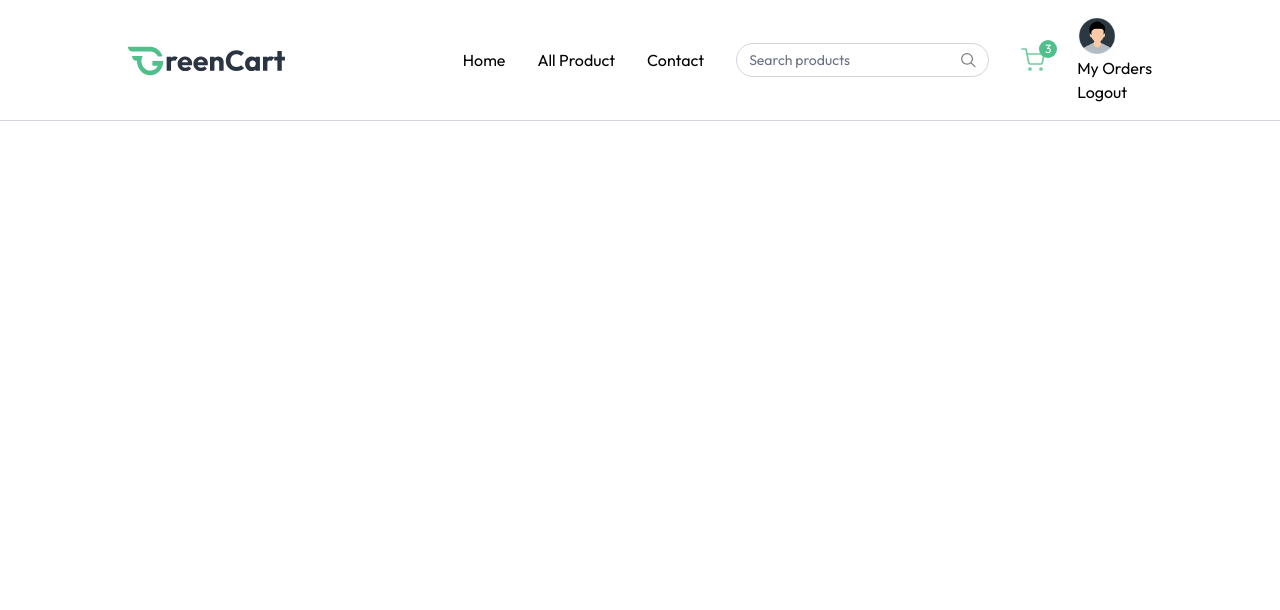
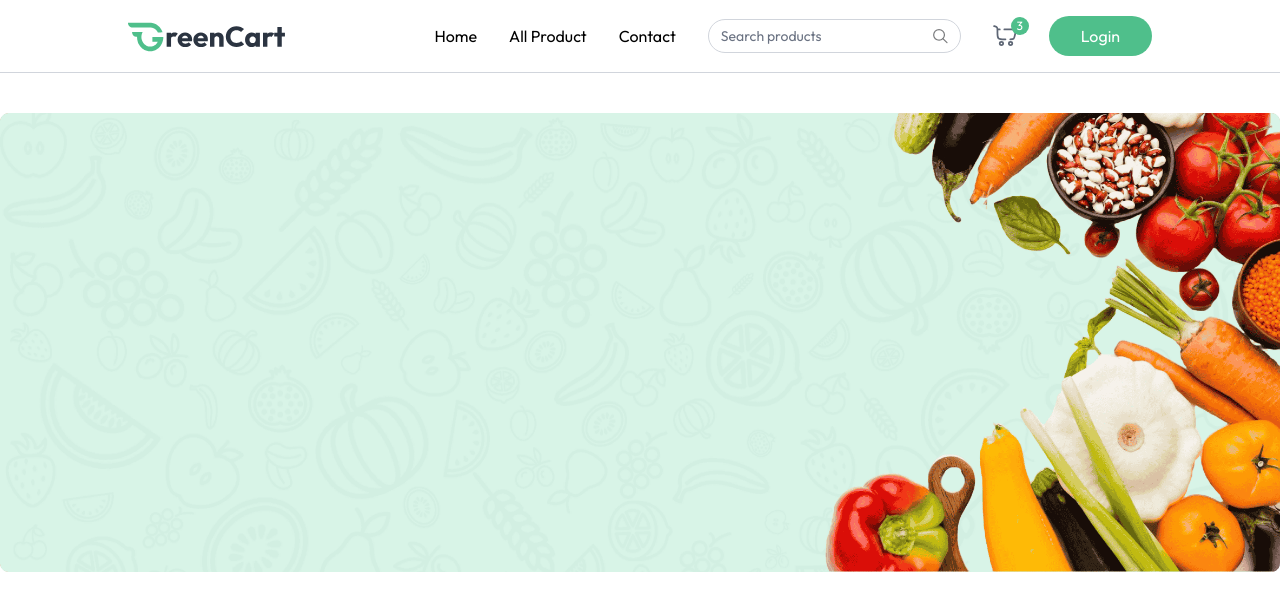
Before and after one commit to itsmearnab12/GreenCart, a React (Vite) app in the folder client/: page / in a window 1280 px wide. Shown: the top 610 px of the page. Built offline with nearby package versions, Linux system fonts and the light colour scheme.

Commit message:
Working on Home page

```diff
--- a/client/src/App.jsx
+++ b/client/src/App.jsx
@@ -1,10 +1,17 @@
 import React from 'react'
 import Navbar from './components/Navbar'
+import { Route, Routes } from 'react-router-dom'
+import Home from './pages/Home'
 
 const App = () => {
   return (
     <div>
       <Navbar />
+      <div>
+        <Routes>
+          <Route path='/' element={<Home />} />
+        </Routes>
+      </div>
     </div>
   )
 }
--- /dev/null
+++ b/client/src/components/MainBanner.jsx
@@ -0,0 +1,13 @@
+import React from 'react'
+import { assets } from '../assets/assets'
+
+const MainBanner = () => {
+    return (
+        <div className='relative'>
+            <img src={assets.main_banner_bg} alt="banner" className='w-full hidden md:block' />
+            <img src={assets.main_banner_bg_sm} alt="banner" className='w-full  md:hidden' />
+        </div>
+    )
+}
+
+export default MainBanner
--- a/client/src/components/Navbar.jsx
+++ b/client/src/components/Navbar.jsx
@@ -14,7 +14,7 @@ const Navbar = () => {
     return (
         <nav className="flex items-center justify-between px-6 md:px-16 lg:px-24 xl:px-32 py-4 border-b border-gray-300 bg-white relative transition-all">
 
-            <NavLink to='/'>
+            <NavLink to='/' onClick={() => setOpen(false)}>
                 <img className='h-9' src={assets.logo} alt="logo" />
             </NavLink>
 
@@ -29,8 +29,8 @@ const Navbar = () => {
                     <img src={assets.search_icon} alt='search' className='w-4 h-4' />
                 </div>
 
-                <div className="relative cursor-pointer">
-                    <img src={assets.cart_icon} alt="cart" className='w-6 opacity-80' />
+                <div onClick={() => navigate("/cart")} className="relative cursor-pointer">
+                    <img src={assets.nav_cart_icon} alt="cart" className='w-6 opacity-80' />
                     <button className="absolute -top-2 -right-3 text-xs text-white bg-primary w-[18px] h-[18px] rounded-full">3</button>
                 </div>
 
@@ -38,11 +38,11 @@ const Navbar = () => {
                     Login
                 </button>)
                     : (
-                        <div>
+                        <div className='relative group'>
                             <img src={assets.profile_icon} className='w-10' alt="" />
-                            <ul>
-                                <li>My Orders</li>
-                                <li>Logout</li>
+                            <ul className='hidden group-hover:block absolute top-10 right-0 bg-white shadow border border-gray-200 py-2.5 w-30 rounded-md text-sm z-40'>
+                                <li onClick={() => navigate("my-orders")} className='p-1.5 pl-3 hover:bg-primary/10 cursor-pointer'>My Orders</li>
+                                <li onClick={logout} className='p-1.5 pl-3 hover:bg-primary/10 cursor-pointer'>Logout</li>
                             </ul>
                         </div>
                     )}
--- a/client/src/context/AppContext.jsx
+++ b/client/src/context/AppContext.jsx
@@ -6,11 +6,11 @@ export const AppContext = createContext();
 export const AppContextProvider = ({ children }) => {
 
     const navigate = useNavigate();
-    const [user, setuser] = useState(true)
+    const [user, setUser] = useState(null)
     const [isSeller, setIsSeller] = useState(false)
     const [showUserLogin, setShowUserLogin] = useState(false)
 
-    const value = { navigate, user, setuser, setIsSeller, isSeller, showUserLogin, setShowUserLogin }
+    const value = { navigate, user, setUser, setIsSeller, isSeller, showUserLogin, setShowUserLogin }
 
     return <AppContext.Provider value={value}>
         {children}
--- /dev/null
+++ b/client/src/pages/Home.jsx
@@ -0,0 +1,12 @@
+import React from 'react'
+import MainBanner from '../components/MainBanner'
+
+const Home = () => {
+    return (
+        <div className='mt-10'>
+            <MainBanner />
+        </div>
+    )
+}
+
+export default Home
```
